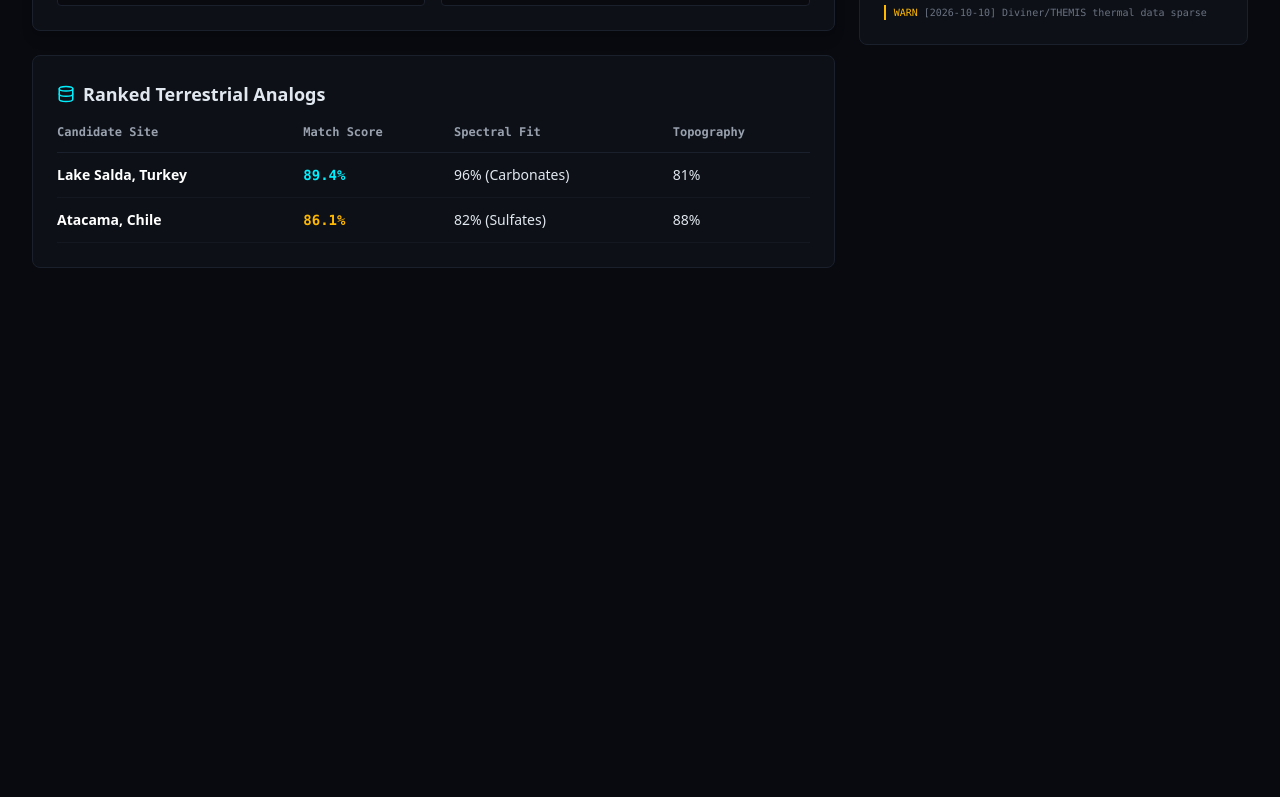
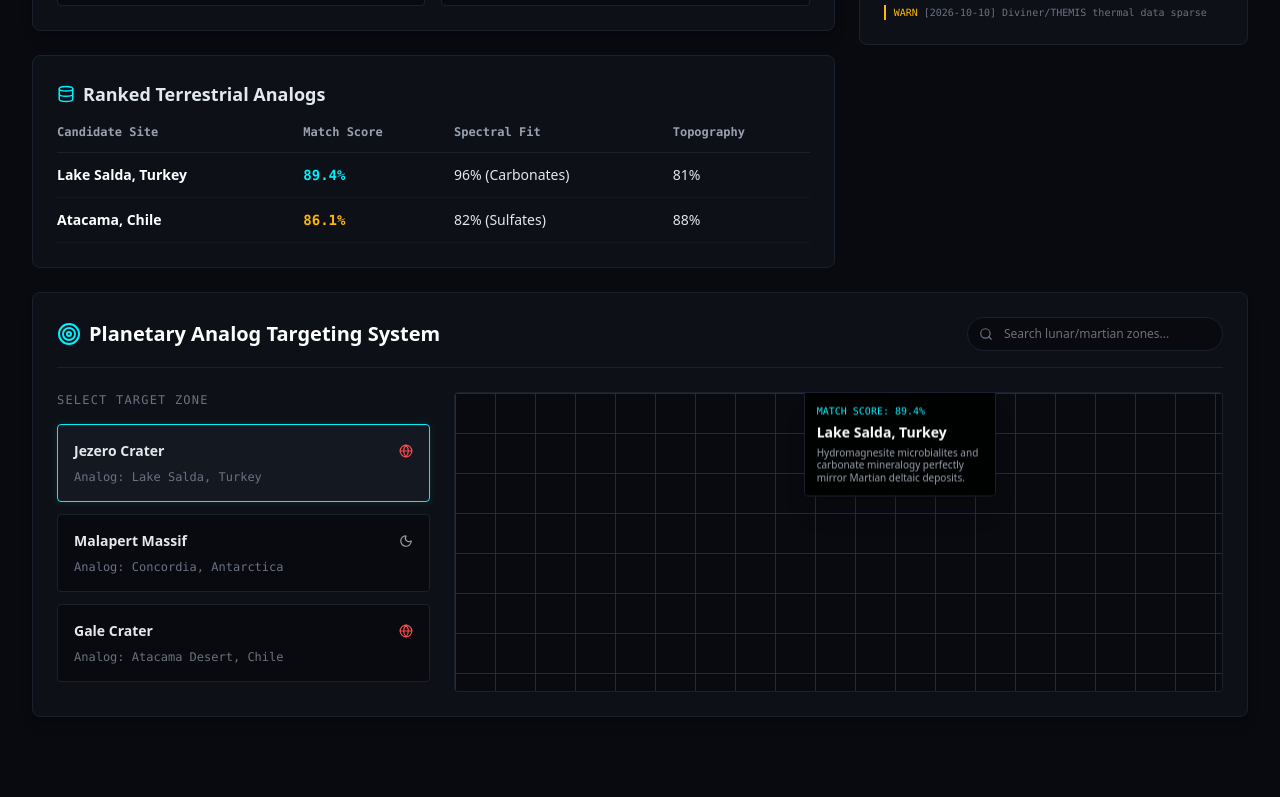
Before and after one commit to Tanbin-CS/solmate, a Next.js app in the folder frontend/: page /solmate/ in a window 1280 px wide. Shown: the part 831-1628 px from the top of the page. Before the commit the page ends 1131 px from the top, so only its background shows below. Built offline with nearby package versions, Linux system fonts and the light colour scheme.

Commit message:
feat: add interactive analog targeting map with animations and site footer

```diff
--- a/frontend/src/app/page.tsx
+++ b/frontend/src/app/page.tsx
@@ -1,6 +1,7 @@
 "use client";
 import { useState } from 'react';
 import StoryBanner from '@/components/StoryBanner';
+import InteractiveAnalogMap from '@/components/InteractiveAnalogMap';
 import { Crosshair, Database, Activity, SlidersHorizontal, Map, Rocket } from 'lucide-react';
 import { motion } from 'framer-motion';
 
@@ -8,7 +9,6 @@ export default function MissionControl() {
   const [geologyWeight, setGeologyWeight] = useState(80);
   const [environmentWeight, setEnvironmentWeight] = useState(90);
 
-  // Animation configuration for staggering children
   const container = {
     hidden: { opacity: 0 },
     show: {
@@ -23,7 +23,8 @@ export default function MissionControl() {
   };
 
   return (
-    <main className="min-h-screen p-4 md:p-8 font-sans max-w-7xl mx-auto overflow-hidden">
+    <div className="min-h-screen bg-space-900 flex flex-col">
+      <main className="flex-grow p-4 md:p-8 font-sans max-w-7xl mx-auto w-full overflow-hidden">
         <motion.header
           initial={{ opacity: 0, x: -20 }}
           animate={{ opacity: 1, x: 0 }}
@@ -46,7 +47,6 @@ export default function MissionControl() {
         <StoryBanner />
 
         <motion.div variants={container} initial="hidden" animate="show" className="grid grid-cols-1 lg:grid-cols-3 gap-6">
-
           {/* Left Column */}
           <div className="lg:col-span-2 space-y-6">
             <motion.div variants={item} className="bg-space-800 border border-space-700 rounded-lg p-0 overflow-hidden shadow-lg">
@@ -146,6 +146,30 @@ export default function MissionControl() {
             </motion.div>
           </div>
         </motion.div>
+
+        {/* The New Interactive Map Section */}
+        <motion.div variants={item} initial="hidden" animate="show">
+          <InteractiveAnalogMap />
+        </motion.div>
+
       </main>
+
+      {/* Footer Section */}
+      <footer className="w-full border-t border-space-700 bg-space-800 mt-12 py-8">
+        <div className="max-w-7xl mx-auto px-4 md:px-8 flex flex-col md:flex-row justify-between items-center gap-4">
+          <div className="flex items-center gap-2 opacity-70">
+            <Rocket className="text-gray-400" size={20} />
+            <span className="text-gray-400 font-bold text-sm tracking-widest">SOLMATE</span>
+          </div>
+          <p className="text-xs text-gray-500 font-mono text-center">
+            Built for the <span className="text-accent-cyan">NASA Space Apps Challenge</span>.
+            Powered by open planetary data from NASA, ESA, and partner agencies.
+          </p>
+          <div className="text-xs text-gray-500 font-mono">
+            &copy; {new Date().getFullYear()} Team Northern Lights
+          </div>
+        </div>
+      </footer>
+    </div>
   );
 }
--- /dev/null
+++ b/frontend/src/components/InteractiveAnalogMap.tsx
@@ -0,0 +1,134 @@
+"use client";
+import { useState } from 'react';
+import { motion, AnimatePresence } from 'framer-motion';
+import { MapPin, Search, Moon, Globe, Target } from 'lucide-react';
+
+// Mock data mapping off-world targets to Earth analogs with CSS coordinates for the map overlay
+const targetingData = {
+  jezero: {
+    id: 'jezero',
+    name: 'Jezero Crater',
+    body: 'Mars',
+    analog: 'Lake Salda, Turkey',
+    coordinates: { x: '58%', y: '35%' },
+    match: '89.4%',
+    desc: 'Hydromagnesite microbialites and carbonate mineralogy perfectly mirror Martian deltaic deposits.'
+  },
+  malapert: {
+    id: 'malapert',
+    name: 'Malapert Massif',
+    body: 'Moon',
+    analog: 'Concordia, Antarctica',
+    coordinates: { x: '55%', y: '85%' },
+    match: '74.5%',
+    desc: 'Extreme thermal gradients (-80°C), isolation, and polar topography mimic Lunar South Pole.'
+  },
+  gale: {
+    id: 'gale',
+    name: 'Gale Crater',
+    body: 'Mars',
+    analog: 'Atacama Desert, Chile',
+    coordinates: { x: '25%', y: '70%' },
+    match: '86.1%',
+    desc: 'Hyper-arid environment with desiccated sulfates and chloride surface composition.'
+  }
+};
+
+type TargetKey = keyof typeof targetingData;
+
+export default function InteractiveAnalogMap() {
+  const [activeTarget, setActiveTarget] = useState<TargetKey>('jezero');
+  const activeData = targetingData[activeTarget];
+
+  return (
+    <div className="bg-space-800 border border-space-700 rounded-lg p-6 mt-6 shadow-lg">
+      <div className="flex items-center justify-between mb-6 border-b border-space-700 pb-4">
+        <h3 className="text-xl font-bold flex items-center gap-2 text-white">
+          <Target className="text-accent-cyan" /> Planetary Analog Targeting System
+        </h3>
+        <div className="relative">
+          <Search className="absolute left-3 top-1/2 -translate-y-1/2 text-gray-500" size={14} />
+          <input
+            type="text"
+            placeholder="Search lunar/martian zones..."
+            className="bg-space-900 border border-space-700 text-xs rounded-full pl-9 pr-4 py-2 focus:outline-none focus:border-accent-cyan text-gray-300 w-64"
+            disabled
+          />
+        </div>
+      </div>
+
+      <div className="grid grid-cols-1 lg:grid-cols-3 gap-6">
+        {/* Left: Target Selection */}
+        <div className="space-y-3">
+          <h4 className="text-xs font-mono text-gray-500 uppercase tracking-widest mb-4">Select Target Zone</h4>
+          {(Object.keys(targetingData) as TargetKey[]).map((key) => {
+            const data = targetingData[key];
+            const isActive = activeTarget === key;
+            return (
+              <motion.div
+                key={key}
+                whileHover={{ scale: 1.02 }}
+                whileTap={{ scale: 0.98 }}
+                onClick={() => setActiveTarget(key)}
+                className={`p-4 rounded border cursor-pointer transition-colors ${
+                  isActive
+                    ? 'bg-space-700/50 border-accent-cyan shadow-[0_0_10px_rgba(0,240,255,0.1)]'
+                    : 'bg-space-900 border-space-700 hover:border-gray-500'
+                }`}
+              >
+                <div className="flex items-center justify-between mb-2">
+                  <span className="font-bold text-sm text-gray-200">{data.name}</span>
+                  {data.body === 'Mars' ? <Globe size={14} className="text-accent-mars" /> : <Moon size={14} className="text-gray-400" />}
+                </div>
+                <div className="text-xs text-gray-500 font-mono">Analog: {data.analog}</div>
+              </motion.div>
+            );
+          })}
+        </div>
+
+        {/* Right: Earth Radar Map */}
+        <div className="lg:col-span-2 relative bg-space-900 border border-space-700 rounded overflow-hidden min-h-[300px] flex items-center justify-center">
+          {/* Stylized Grid Background simulating a digital Earth Map */}
+          <div className="absolute inset-0 opacity-20"
+               style={{ backgroundImage: 'linear-gradient(#00F0FF 1px, transparent 1px), linear-gradient(90deg, #00F0FF 1px, transparent 1px)', backgroundSize: '40px 40px' }}>
+          </div>
+          <div className="absolute inset-0 bg-[radial-gradient(ellipse_at_center,_var(--tw-gradient-stops))] from-space-900/50 to-space-900"></div>
+
+          <AnimatePresence mode="wait">
+            <motion.div
+              key={activeData.id}
+              initial={{ opacity: 0, scale: 0.8 }}
+              animate={{ opacity: 1, scale: 1 }}
+              exit={{ opacity: 0, scale: 0.8 }}
+              transition={{ duration: 0.3 }}
+              className="absolute inset-0"
+            >
+              {/* The Blinking Analog Marker */}
+              <div
+                className="absolute flex flex-col items-center translate-x-[-50%] translate-y-[-100%]"
+                style={{ left: activeData.coordinates.x, top: activeData.coordinates.y }}
+              >
+                <div className="relative">
+                  <MapPin size={32} className="text-accent-cyan z-10 relative drop-shadow-[0_0_8px_rgba(0,240,255,0.8)]" />
+                  {/* Radar Pulse Animation */}
+                  <motion.div
+                    animate={{ scale: [1, 2.5], opacity: [0.8, 0] }}
+                    transition={{ repeat: Infinity, duration: 1.5, ease: "easeOut" }}
+                    className="absolute top-1/2 left-1/2 -translate-x-1/2 -translate-y-1/2 w-4 h-4 bg-accent-cyan rounded-full"
+                  />
+                </div>
+
+                {/* Tooltip */}
+                <div className="mt-2 bg-black/90 border border-space-700 p-3 rounded w-48 shadow-xl backdrop-blur-sm">
+                  <div className="text-accent-cyan font-mono text-[10px] mb-1">MATCH SCORE: {activeData.match}</div>
+                  <div className="text-white text-sm font-bold mb-1">{activeData.analog}</div>
+                  <div className="text-gray-400 text-[10px] leading-tight">{activeData.desc}</div>
+                </div>
+              </div>
+            </motion.div>
+          </AnimatePresence>
+        </div>
+      </div>
+    </div>
+  );
+}
```
Lines whose indentation alone changed are shown as unchanged.
